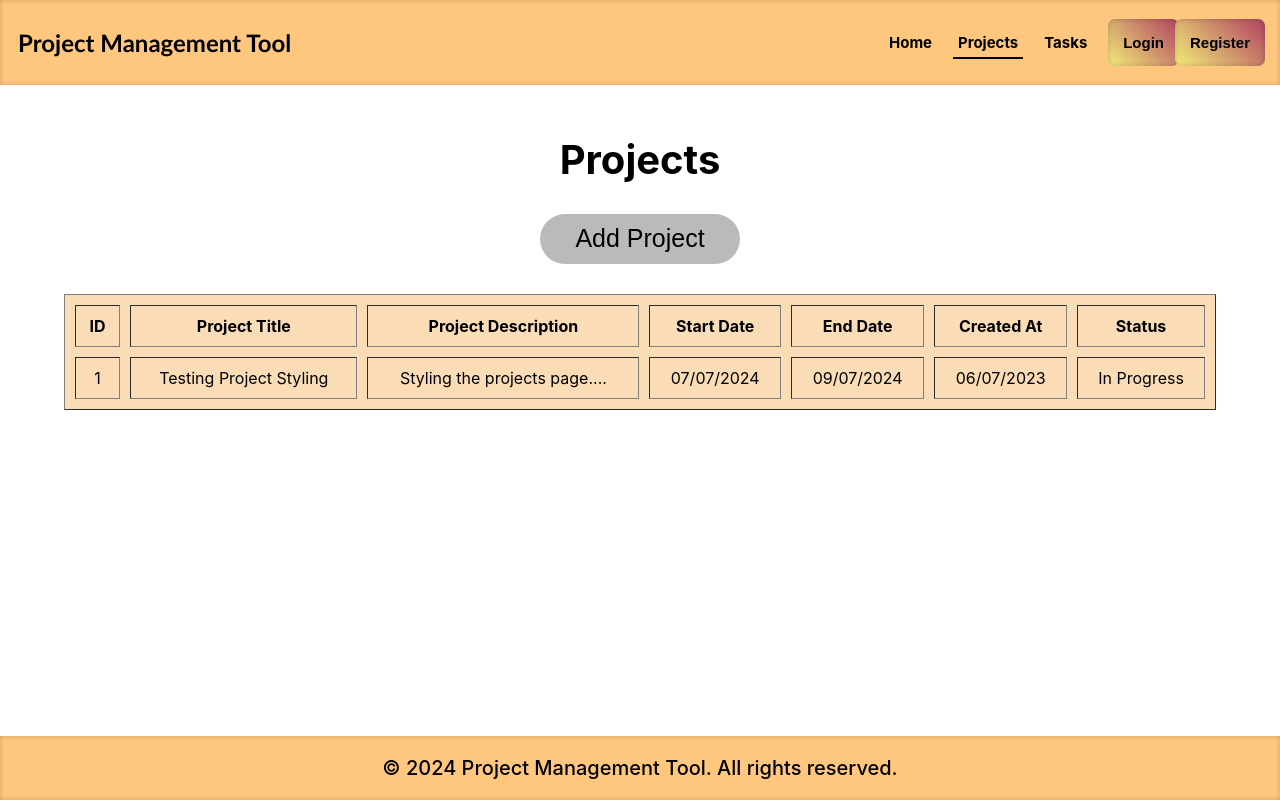
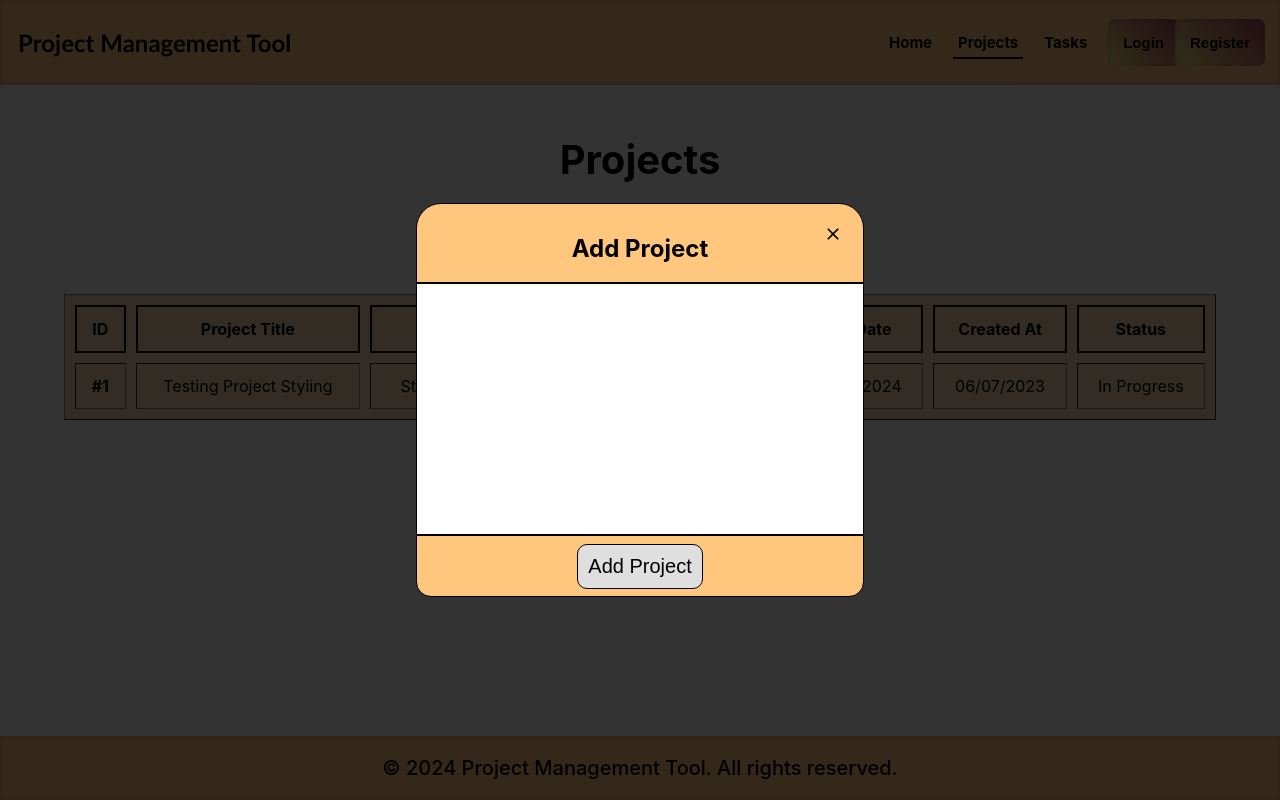
Before and after one commit to iPythonezta/Project-Management-Tool, a React (Create React App) app in the folder frontend/: page /projects in a window 1280 px wide. Built offline with nearby package versions, Linux system fonts and the light colour scheme; no server answers.

Commit message:
Designing the Add Projects Modal

```diff
--- /dev/null
+++ b/frontend/src/Components/ProjectModal.js
@@ -0,0 +1,20 @@
+import React from "react";
+import { IoMdClose } from "react-icons/io";
+export default function ProjectModal() {
+    return (
+        <div className="proj-modal">
+            <div className="proj-modal-header">
+                <div className="close-btn-container">
+                    <IoMdClose className="close-btn"/>
+                </div>
+                <h2>Add Project</h2>
+            </div>
+            <div className="proj-modal-body">
+
+            </div>
+            <div className="proj-modal-footer">
+                <button className="add-button">Add Project</button>
+            </div>
+        </div>
+    )
+}
--- a/frontend/src/Components/Projects.js
+++ b/frontend/src/Components/Projects.js
@@ -2,6 +2,7 @@ import React from "react";
 import { useProjectContext } from "../Context/ProjectContext";
 import Navbar from "./Navbar";
 import Footer from "./Footer";
+import ProjectModal from "./ProjectModal";
 export default function Projects() {
     return (
         <div>
@@ -11,6 +12,9 @@ export default function Projects() {
             </h2>
             <div className="button-justifier">
                 <button className="gray-button">Add Project</button>
+            </div>
+            <div className="modal-container">
+                <ProjectModal /> {/* For testing I will make it triggerable with a button later */}
             </div>
             <table className="proj-table" border={1}>
                 <thead>
--- a/frontend/src/Components/components.css
+++ b/frontend/src/Components/components.css
@@ -346,10 +346,12 @@
     color: #000;
     font-size: 25px;
     cursor: pointer;
+    border: 1px solid black;
 }
 
 .gray-button:hover {
     background-color: #9f9f9f;
+    box-shadow: #9f9f9f 0 2px 5px 0, #9f9f9f 0 3px 10px 0;
 }
 
 .button-justifier {
@@ -366,6 +368,94 @@
     border-spacing: 10px;
     background-color: #FADCB6;
 }
- .proj-table th, .proj-table td {
+
+.proj-table th, .proj-table td {
+    padding: 12px;
+}
+
+.proj-table th {
+    border: 2px solid black;
+}
+
+.proj-table tr > td:first-child {
+    font-weight: bold;
+}
+
+.proj-table tr > td:first-child::before {
+    content: '#';
+}
+
+/* Project Modal Styling */
+
+.modal-container {
+    background-color: rgba(0, 0, 0, 0.8);
+    width: 100vw;
+    height: 100vh;
+    z-index: 99;
+    top: 0;
+    position: absolute;
+    display: flex;
+    align-items: center;
+    justify-content: center;
+}
+
+.proj-modal {
+    width: 35%;
+    margin: 20px auto;
+}
+
+.proj-modal-header {
+    background-color: rgb(255, 199, 126);
+    border: 1px solid black;
+    border-radius: 25px 25px 0 0;
+}
+
+.proj-modal-header h2 {
+    width: 100%;
+    display: inline-block;
+    text-align: center;
+}
+
+.proj-modal-body {
+    height: 250px;
+    border: 1px solid black;
+}
+
+.proj-modal-footer {
+    border: 1px solid black;
+    background-color: rgb(255, 199, 126);
+    height: 60px;
+    border-radius: 0 0 15px 15px;
+    display: flex;
+    justify-content: center;
+    align-items: center;
+}
+
+.add-button {
+    cursor: pointer;
+    background-color: rgb(223, 223, 223);
+    border: 0px;
+    font-size: 20px;
     padding: 10px;
- }
+    border-radius: 10px;
+    border: 1px solid black;
+}
+
+.proj-modal-body {
+    background-color: white;
+}
+
+.close-btn-container {
+    display: flex;
+    justify-content: flex-end;
+    margin: 20px;
+    margin-bottom: -30px;
+}
+
+.close-btn-container:hover {
+    cursor: pointer;
+}
+
+.close-btn {
+    font-size: 20px;
+}
```
